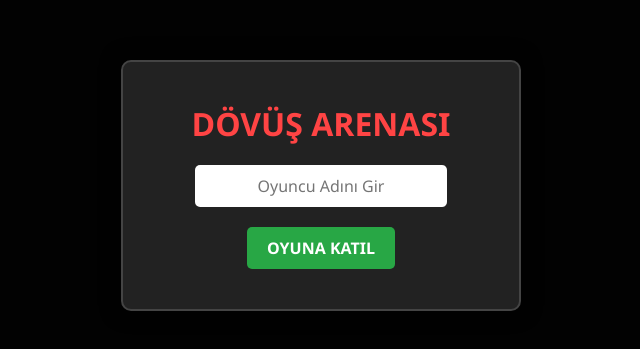
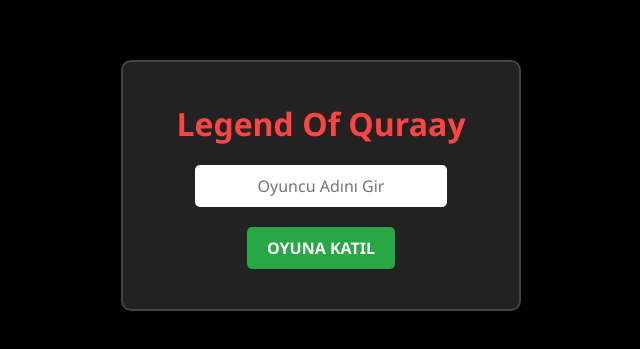
Before and after one commit to mcmakistein/legendofqurray, a website: page public/index.html in a window 1280 px wide. Shown: the part 215-564 px from the top of the page, without its empty margins (319-959 px from the left). Drawn offline with nearby package versions, Linux system fonts and the light colour scheme; no server answers.

Commit message:
Karakter 3

```diff
--- a/public/index.html
+++ b/public/index.html
@@ -2,14 +2,14 @@
 <html lang="tr">
 <head>
     <meta charset="UTF-8">
-    <title>Multiplayer Dövüş</title>
+    <title>Legend O Quraay</title>
     <link rel="stylesheet" href="style.css">
 </head>
 <body>
 
     <div id="loginScreen" class="menu-overlay">
         <div class="menu-box">
-            <h1>DÖVÜŞ ARENASI</h1>
+            <h1>Legend Of Quraay</h1>
             <input type="text" id="usernameInput" placeholder="Oyuncu Adını Gir" maxlength="10">
             <button onclick="joinGame()">OYUNA KATIL</button>
         </div>
```
